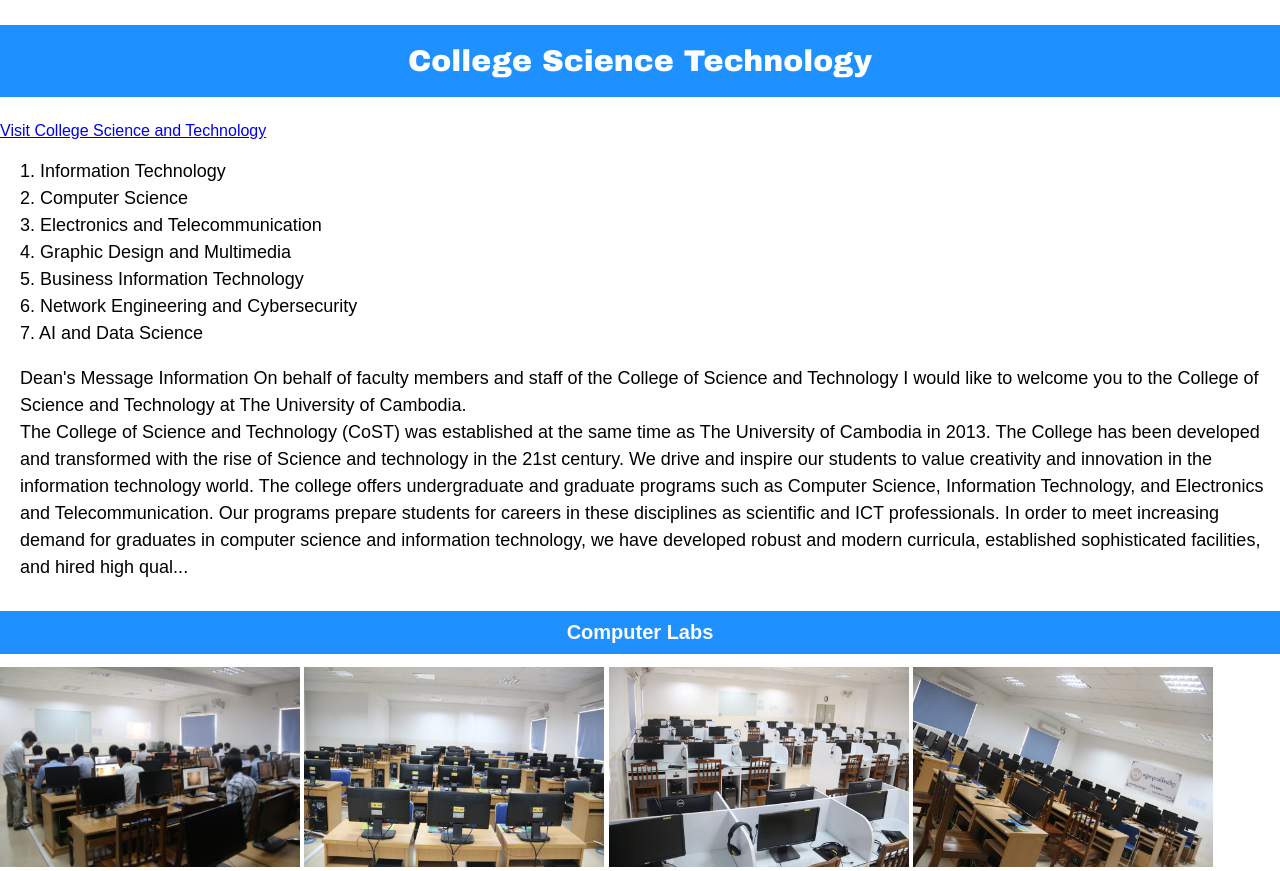
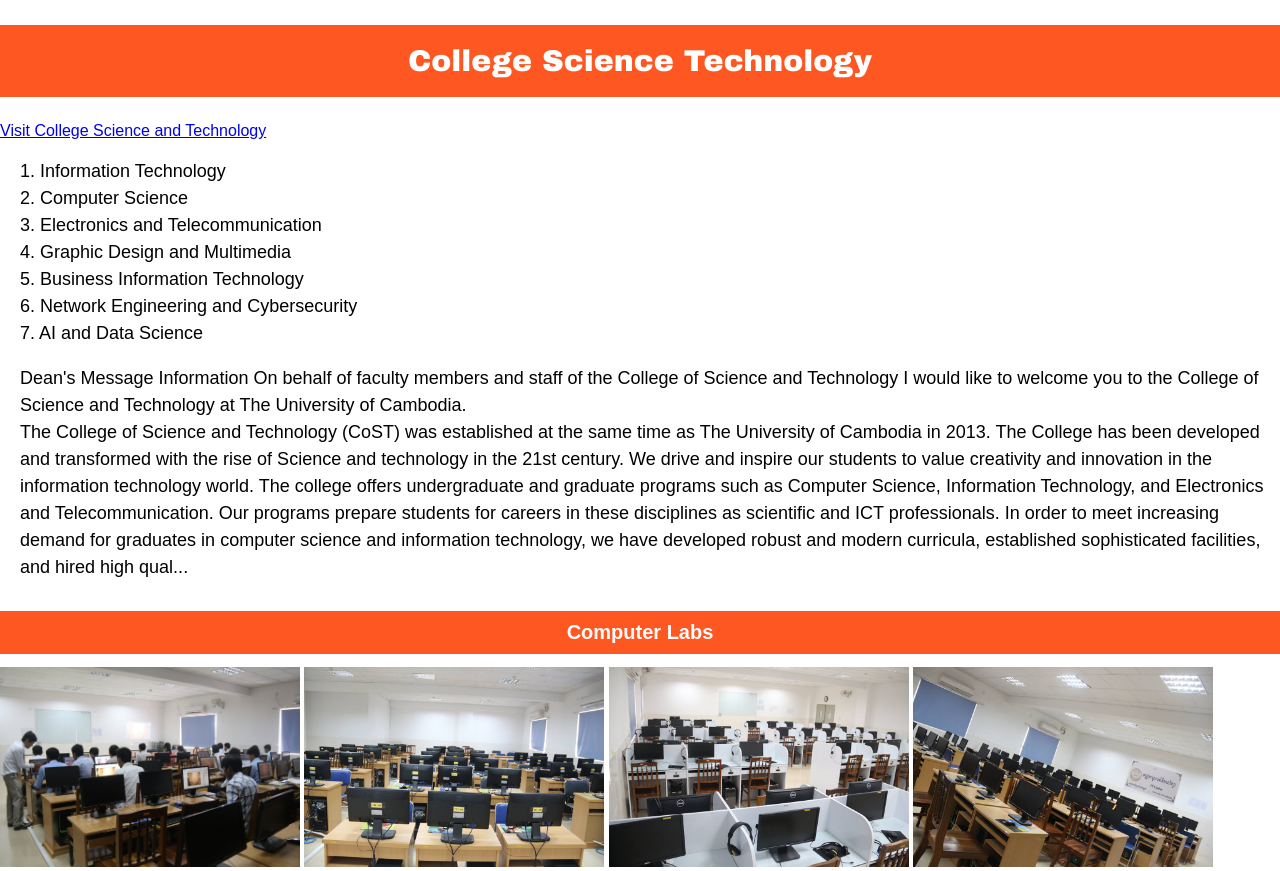
Before and after one commit to samnangma/Web-UC, a plain HTML site: page index.html in a window 1280 px wide. Drawn offline with Linux system fonts and the light colour scheme.

Commit message:
fix the color

```diff
--- a/index.html
+++ b/index.html
@@ -14,7 +14,7 @@
       }
 
       h2 {
-        background-color: DodgerBlue;
+        background-color: #FF5722;
         color: white;
         font-family: "Arial Black", sans-serif;
         font-size: 30px;
@@ -30,7 +30,7 @@
       }
 
       h1 {
-        background-color: DodgerBlue;
+        background-color: #FF5722;
         color: white;
         font-size: 20px;
         font-family: Arial, sans-serif;
```
